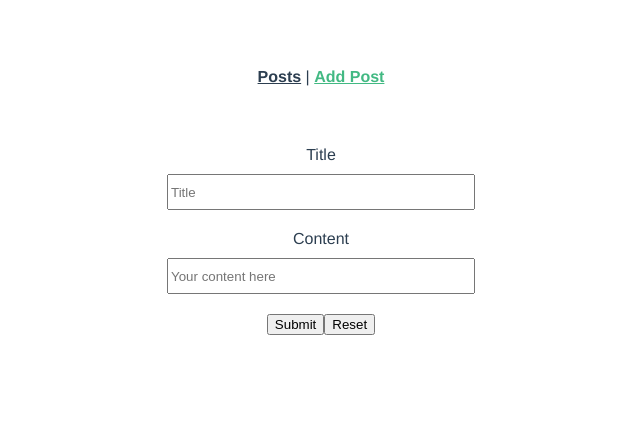
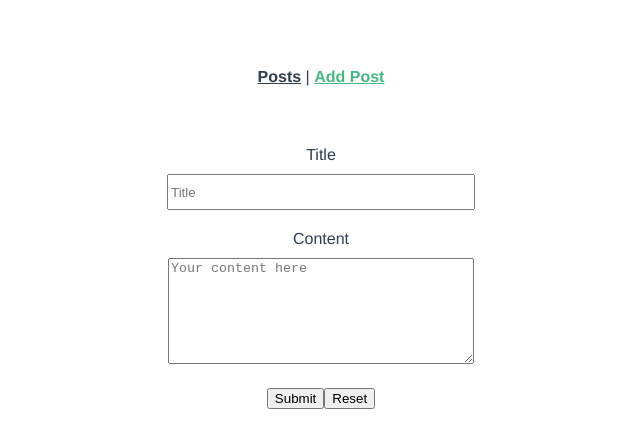
Before and after one commit to sezanaf/blog-app, a Vue app: page /add in a window 1280 px wide. Shown: the top 448 px of the page, without its empty margins (319-959 px from the left). Built offline with nearby package versions, Linux system fonts and the light colour scheme.

Commit message:
Zadatak 6

```diff
--- a/src/components/AddPost.vue
+++ b/src/components/AddPost.vue
@@ -9,18 +9,20 @@
           placeholder="Title"
           type="text"
           required="required"
+          minlength="2"
           v-model="post.title"
         />
       </div>
       <div>
         <label>Content</label>
-        <input
+        <textarea
           id="text"
           name="text"
           placeholder="Your content here"
-          type="text"
+          maxlength="300"
           v-model="post.text"
-        />
+          required="required"
+        ></textarea>
       </div>
       <div>
         <button name="submit" type="submit" class="btn btn-primary">
@@ -88,4 +90,9 @@ input {
   width: 300px;
   height: 30px;
 }
+
+textarea {
+  width: 300px;
+  height: 100px;
+}
 </style>
```
